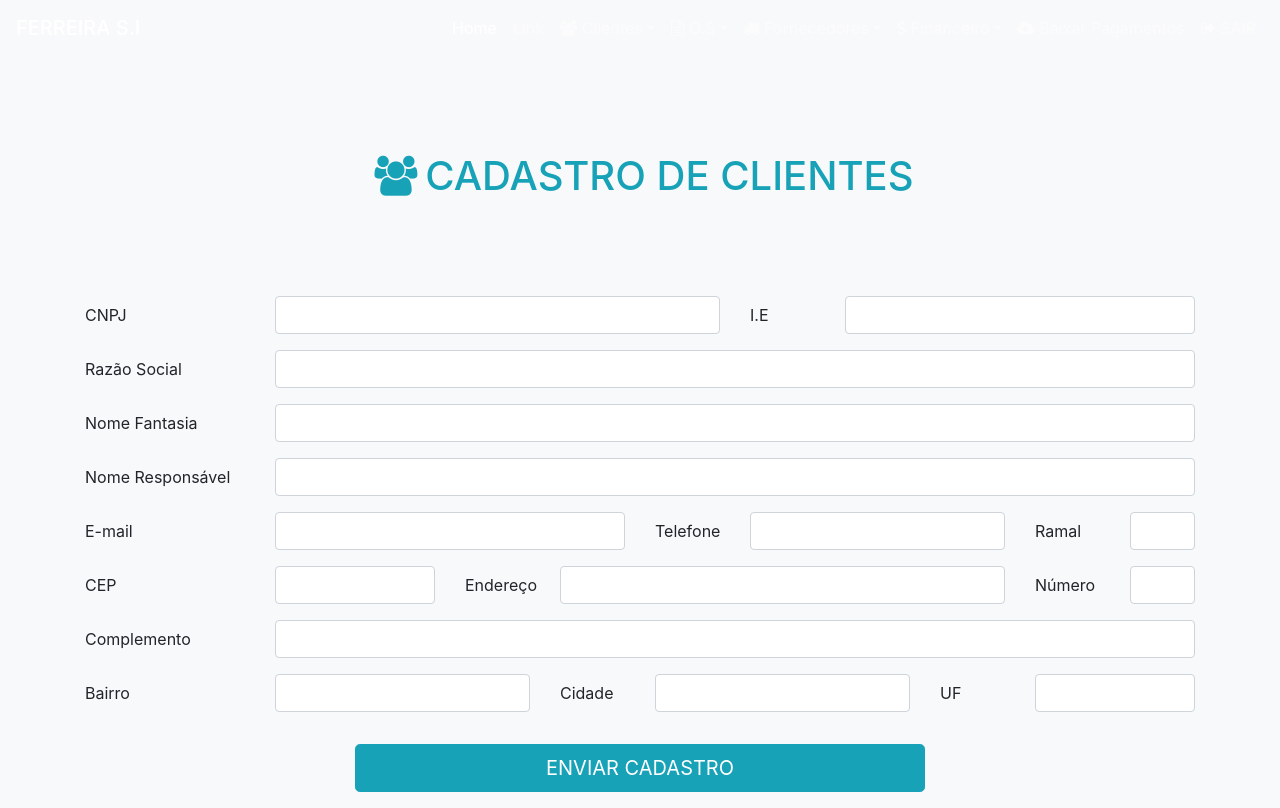
After one commit to wagnerferreirasi/gerencial, a PHP site: page /cad-novo-cliente.php in a window 1280 px wide. The commit adds this page. Run offline with PHP 8.4, Linux system fonts and the light colour scheme; some libraries are stand-ins or nearby versions.

Commit message:
update vscode

```diff
--- /dev/null
+++ b/cad-novo-cliente.php
@@ -0,0 +1,214 @@
+<?php
+session_start();
+include_once 'includes/mysql.php';
+?>
+<!doctype html>
+<html lang="pt-br">
+
+<head>
+    <title>Gerencial Ferreira S.I - Controle de Cliente e Cobranças</title>
+    <!-- Required meta tags -->
+    <meta charset="utf-8">
+    <meta name="viewport" content="width=device-width, initial-scale=1, shrink-to-fit=no">
+
+    <!-- Bootstrap CSS -->
+    <link rel="stylesheet" href="node_modules/bootstrap/compiler/bootstrap.css">
+    <link rel="stylesheet" href="node_modules/font-awesome/css/font-awesome.css">
+    <link rel="stylesheet" href="style/css/style.css">
+    <link rel="shortcut icon" href="assets/favicon.ico" type="image/x-icon">
+    <script src="https://code.jquery.com/jquery-3.4.1.min.js"
+            integrity="sha256-CSXorXvZcTkaix6Yvo6HppcZGetbYMGWSFlBw8HfCJo="
+            crossorigin="anonymous"></script>
+    <script type="text/javascript">
+        $(document).ready(function () {
+            function limpa_formulário_cep() {
+                // Limpa valores do formulário de cep.
+                $("#clEndereco").val("");
+                $("#clBairro").val("");
+                $("#clCidade").val("");
+                $("#clUF").val("");
+            }
+
+            //Quando o campo cep perde o foco.
+            $("#clCEP").blur(function () {
+
+                //Nova variável "cep" somente com dígitos.
+                var cep = $(this).val().replace(/\D/g, '');
+
+                //Verifica se campo cep possui valor informado.
+                if (cep != "") {
+
+                    //Expressão regular para validar o CEP.
+                    var validacep = /^[0-9]{8}$/;
+
+                    //Valida o formato do CEP.
+                    if (validacep.test(cep)) {
+
+                        //Preenche os campos com "..." enquanto consulta webservice.
+                        $("#clEndereco").val("...");
+                        $("#clBairro").val("...");
+                        $("#clCidade").val("...");
+                        $("#clUF").val("...");
+
+                        //Consulta o webservice viacep.com.br/
+                        $.getJSON("https://viacep.com.br/ws/" + cep + "/json/?callback=?", function (
+                            dados) {
+
+                            if (!("erro" in dados)) {
+                                //Atualiza os campos com os valores da consulta.
+                                $("#clEndereco").val(dados.logradouro);
+                                $("#clBairro").val(dados.bairro);
+                                $("#clCidade").val(dados.localidade);
+                                $("#clUF").val(dados.uf);
+                            } //end if.
+                            else {
+                                //CEP pesquisado não foi encontrado.
+                                limpa_formulário_cep();
+                                alert("CEP não encontrado.");
+                            }
+                        });
+                    } //end if.
+                    else {
+                        //cep é inválido.
+                        limpa_formulário_cep();
+                        alert("Formato de CEP inválido.");
+                    }
+                } //end if.
+                else {
+                    //cep sem valor, limpa formulário.
+                    limpa_formulário_cep();
+                }
+            });
+        });
+    </script>
+</head>
+
+<body class="bg-light">
+    <?php include_once('nav-bar.php'); ?>
+    <div class="container">
+        <div class="row my-5">
+        <?php if(isset($_SESSION['Alert1'])){ ?>
+        <div class="alert col-sm-12 alert-warning alert-dismissible fade show" role="alert">
+            <?php echo $_SESSION['Alert1']; ?>
+            <button type="button" class="close" data-dismiss="alert" aria-label="Close">
+                <span aria-hidden="true">&times;</span>
+            </button>
+        </div>
+        <?php }
+        unset($_SESSION['Alert1']);?>
+        <?php if(isset($_SESSION['Alert2'])){ ?>
+        <div class="alert col-sm-12 alert-success alert-dismissible fade show" role="alert">
+            <?php echo $_SESSION['Alert2']; ?>
+            <button type="button" class="close" data-dismiss="alert" aria-label="Close">
+                <span aria-hidden="true">&times;</span>
+            </button>
+        </div>
+        <?php }
+        unset($_SESSION['Alert2']);?>
+        <?php if(isset($_SESSION['Alert3'])){ ?>
+        <div class="alert col-sm-12 alert-danger alert-dismissible fade show" role="alert">
+            <?php echo $_SESSION['Alert3']; ?>
+            <button type="button" class="close" data-dismiss="alert" aria-label="Close">
+                <span aria-hidden="true">&times;</span>
+            </button>
+        </div>
+        <?php }
+        unset($_SESSION['Alert3']);?>
+            <div class="col-sm-12 h1 text-center my-5 text-info">
+                <i class="fa fa-group mx-2" aria-hidden="true"></i>CADASTRO DE CLIENTES
+            </div>
+        </div>
+        <div class="row">
+            <div class="col-sm-12">
+                <form action="includes/valida-cad-cliente.php" method="POST" role="form">
+                    <div class="form-group row">
+                        <label for="clCNPJ" class="col-sm-2 col-form-label">CNPJ</label>
+                        <div class="col-sm-5">
+                            <input type="text" class="form-control" name="clCNPJ" id="clCNPJ">
+                        </div>
+                        <label for="clIE" class="col-sm-1 col-form-label">I.E</label>
+                        <div class="col-sm-4">
+                            <input type="text" class="form-control" name="clIE" id="clIE">
+                        </div>
+                    </div>
+                    <div class="form-group row">
+                        <label for="clRazao" class="col-sm-2 col-form-label">Razão Social</label>
+                        <div class="col-sm-10">
+                            <input type="text" class="form-control" name="clRazao" id="clRazao">
+                        </div>
+                    </div>
+                    <div class="form-group row">
+                        <label for="clFantasia" class="col-sm-2 col-form-label">Nome Fantasia</label>
+                        <div class="col-sm-10">
+                            <input type="text" class="form-control" name="clFantasia" id="clFantasia">
+                        </div>
+                    </div>
+                    <div class="form-group row">
+                        <label for="clNome" class="col-sm-2 col-form-label">Nome Responsável</label>
+                        <div class="col-sm-10">
+                            <input type="text" class="form-control" name="clNome" id="clNome">
+                        </div>
+                    </div>
+                    <div class="form-group row">
+                        <label for="clEmail" class="col-sm-2 col-form-label">E-mail</label>
+                        <div class="col-sm-4">
+                            <input type="email" class="form-control" name="clEmail" id="clEmail">
+                        </div>
+                        <label for="clTelefone" class="col-sm-1 col-form-label">Telefone</label>
+                        <div class="col-sm-3">
+                            <input type="text" class="form-control" name="clTelefone" id="clTelefone">
+                        </div>
+                        <label for="clRamal" class="col-sm-1 col-form-label">Ramal</label>
+                        <div class="col-sm-1">
+                            <input type="text" class="form-control" name="clRamal" id="clRamal">
+                        </div>
+                    </div>
+                    <div class="form-group row">
+                        <label for="clCEP" class="col-sm-2 col-form-label">CEP</label>
+                        <div class="col-sm-2">
+                            <input type="text" value="" class="form-control" name="clCEP" id="clCEP">
+                        </div>
+                        <label for="clEndereco" class="col-sm-1 col-form-label">Endereço</label>
+                        <div class="col-sm-5">
+                            <input type="text" value="" class="form-control" name="clEndereco" id="clEndereco">
+                        </div>
+                        <label for="clEndNum" class="col-sm-1 col-form-label">Número</label>
+                        <div class="col-sm-1">
+                            <input type="text" value="" class="form-control" name="clEndNum" id="clEndNum">
+                        </div>
+                    </div>
+                    <div class="form-group row">
+                        <label for="clEndComp" class="col-sm-2 col-form-label">Complemento</label>
+                        <div class="col-sm-10">
+                            <input type="text" class="form-control" name="clEndComp" id="clEndComp">
+                        </div>
+                    </div>
+                    <div class="form-group row">
+                        <label for="clBairro" class="col-sm-2 col-form-label">Bairro</label>
+                        <div class="col-sm-3">
+                            <input type="text" class="form-control" name="clBairro" id="clBairro">
+                        </div>
+                        <label for="clCidade" class="col-sm-1 col-form-label">Cidade</label>
+                        <div class="col-sm-3">
+                            <input type="text" class="form-control" name="clCidade" id="clCidade">
+                        </div>
+                        <label for="clUF" class="col-sm-1 col-form-label">UF</label>
+                        <div class="col-sm-2">
+                            <input type="text" class="form-control" name="clUF" id="clUF">
+                        </div>
+                    </div>
+                    <div class="form-group row justify-content-center">
+                        <button type="submit" id="enviar-cad-cliente" name="enviar-cad-cliente" class="btn mt-3 col-sm-6 btn-info btn-lg">ENVIAR CADASTRO</button>
+                    </div>
+                </form>
+            </div>
+        </div>
+    </div>
+    <!-- Optional JavaScript -->
+    <!-- jQuery first, then Popper.js, then Bootstrap JS -->
+    <script src="node_modules/jquery/dist/jquery.js"></script>
+    <script src="node_modules/popper.js/dist/umd/popper.js"></script>
+    <script src="node_modules/bootstrap/dist/js/bootstrap.js"></script>
+</body>
+
+</html>
--- /dev/null
+++ b/includes/logout.php
@@ -0,0 +1,6 @@
+<?php
+session_start();
+session_unset();
+session_destroy();
+header('location: ../index.php');
+?>
--- /dev/null
+++ b/includes/mysql.php
@@ -0,0 +1,10 @@
+<?php
+//seta os dados da conexao
+$host		="localhost";
+$user		="root";
+$pass		="root";
+$db			="dbgerencial";
+
+//executa a conexao
+$conn = mysqli_connect($host, $user, $pass, $db) or trigger_error(mysqli_error($conn),E_USER_ERROR);
+mysqli_set_charset($conn, "utf8");
--- /dev/null
+++ b/nav-bar.php
@@ -0,0 +1,55 @@
+<nav class="navbar navbar-expand-lg navbar-dark bg-gradient-info">
+    <a class="navbar-brand h1 mb-0" href="#">FERREIRA S.I</a>
+    <button class="navbar-toggler d-lg-none" type="button" data-toggle="collapse" data-target="#mainMenu" aria-controls="mainMenu"
+        aria-expanded="false" aria-label="Toggle navigation">
+        <span class="navbar-toggler-icon"></span>
+    </button>
+    <div class="collapse navbar-collapse" id="mainMenu">
+        <ul class="navbar-nav ml-auto mt-2 mt-lg-0">
+            <li class="nav-item active">
+                <a class="nav-link" href="#">Home <span class="sr-only">(current)</span></a>
+            </li>
+            <li class="nav-item">
+                <a class="nav-link" href="#">Link</a>
+            </li>
+            <li class="nav-item dropdown">
+                <a class="nav-link dropdown-toggle" href="#" id="dropdownId" data-toggle="dropdown" aria-haspopup="true" aria-expanded="false"><i class="fa fa-users" aria-hidden="true"></i> Clientes</a>
+                <div class="dropdown-menu" aria-labelledby="dropdownId">
+                    <a class="dropdown-item" href="cad-novo-cliente.php"><i class="fa fa-user-plus" aria-hidden="true"></i> Cadastrar</a>
+                    <a class="dropdown-item" href="#"><i class="fa fa-pencil" aria-hidden="true"></i> Editar</a>
+                    <a class="dropdown-item" href="#"><i class="fa fa-search" aria-hidden="true"></i> Buscar</a>
+                </div>
+            </li>
+            <li class="nav-item dropdown">
+                <a class="nav-link dropdown-toggle" href="#" id="dropdownId" data-toggle="dropdown" aria-haspopup="true" aria-expanded="false"><i class="fa fa-file-text-o" aria-hidden="true"></i> O.S</a>
+                <div class="dropdown-menu" aria-labelledby="dropdownId">
+                    <a class="dropdown-item" href="#"><i class="fa fa-plus-circle" aria-hidden="true"></i> Gerar O.S</a>
+                    <a class="dropdown-item" href="#"><i class="fa fa-pencil" aria-hidden="true"></i> Orçamento</a>
+                    <a class="dropdown-item" href="#"><i class="fa fa-search" aria-hidden="true"></i> Buscar</a>
+                </div>
+            </li>
+            <li class="nav-item dropdown">
+                <a class="nav-link dropdown-toggle" href="#" id="dropdownId" data-toggle="dropdown" aria-haspopup="true" aria-expanded="false"><i class="fa fa-truck" aria-hidden="true"></i> Fornecedores</a>
+                <div class="dropdown-menu" aria-labelledby="dropdownId">
+                    <a class="dropdown-item" href="#"><i class="fa fa-user-plus" aria-hidden="true"></i> Cadastrar</a>
+                    <a class="dropdown-item" href="#"><i class="fa fa-pencil" aria-hidden="true"></i> Editar</a>
+                    <a class="dropdown-item" href="#"><i class="fa fa-search" aria-hidden="true"></i> Buscar</a>
+                </div>
+            </li>
+            <li class="nav-item dropdown">
+                <a class="nav-link dropdown-toggle" href="#" id="dropdownId" data-toggle="dropdown" aria-haspopup="true" aria-expanded="false"><i class="fa fa-dollar" aria-hidden="true"></i> Financeiro</a>
+                <div class="dropdown-menu" aria-labelledby="dropdownId">
+                    <a class="dropdown-item" href="#"><i class="fa fa-user-plus" aria-hidden="true"></i> Cadastrar</a>
+                    <a class="dropdown-item" href="#"><i class="fa fa-pencil" aria-hidden="true"></i> Editar</a>
+                    <a class="dropdown-item" href="#"><i class="fa fa-search" aria-hidden="true"></i> Buscar</a>
+                </div>
+            </li>
+            <li class="nav-item">
+                <a class="nav-link" href="#"><i class="fa fa-cloud-download" aria-hidden="true"></i> Baixar Pagamentos</a>
+            </li>
+            <li class="nav-item">
+                <a class="nav-link" href="includes/logout.php"><i class="fa fa-sign-out" aria-hidden="true"></i> SAIR</a>
+            </li>
+        </ul>
+    </div>
+</nav>
--- a/style/css/style.css
+++ b/style/css/style.css
@@ -1,18 +1,22 @@
 .card-login {
-  width: 320px;
+  width: 410px;
   position: absolute;
   top: 50%;
   left: 50%;
   transform: translate(-50%, -50%);
 }
 
+.card-img-top {
+  width: 300px;
+  margin: auto;
+}
+
 .footer {
   position: absolute;
-  bottom: 0;
+  bottom: 0px;
   width: 100%;
   height: 60px;
   line-height: 60px;
-  background-color: #f5f5f5;
 }
 
 /*# sourceMappingURL=style.css.map */
--- a/style/scss/style.scss
+++ b/style/scss/style.scss
@@ -1,15 +1,20 @@
-.card-login{
-    width: 320px;
+.card-login {
+    width: 410px;
     position: absolute;
     top: 50%;
     left: 50%;
     transform: translate(-50%, -50%);
 }
+
+.card-img-top {
+    width: 300px;
+    margin: auto;
+}
+
 .footer {
     position: absolute;
-    bottom: 0;
+    bottom: 0px;
     width: 100%;
     height: 60px;
     line-height: 60px;
-    background-color: #f5f5f5;
 }
```
Also changed, not shown: includes/classLogin.php (added, +43 -0 lines), includes/processaLogin.php (added, +41 -0 lines), includes/valida-cad-cliente.php (added, +53 -0 lines), index.php (added, +58 -0 lines), main.php (added, +38 -0 lines), modelo-em-branco.php (added, +31 -0 lines), 1 other file.
